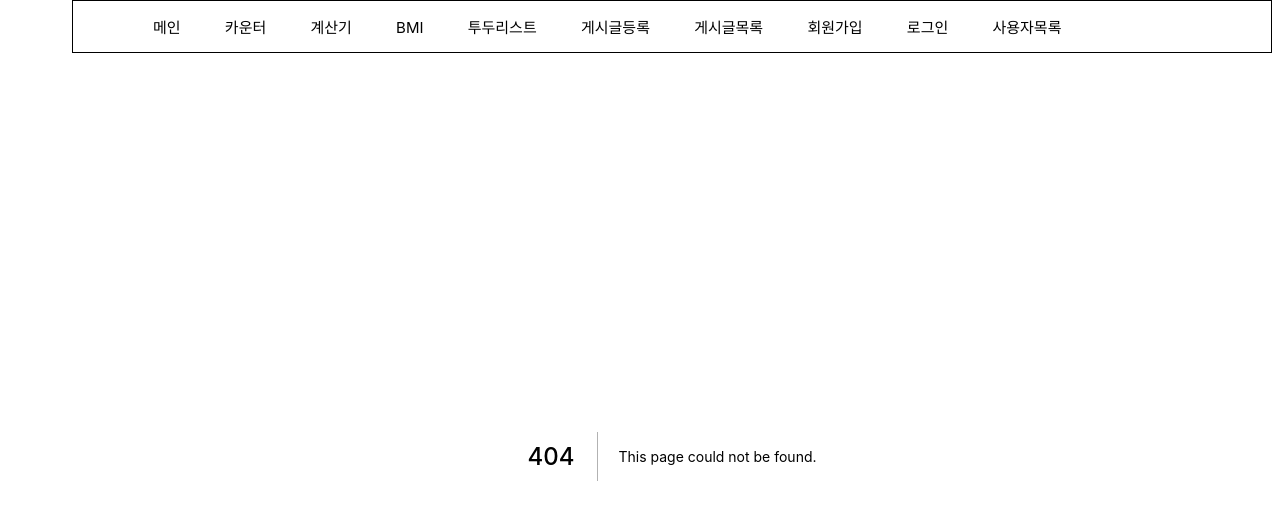
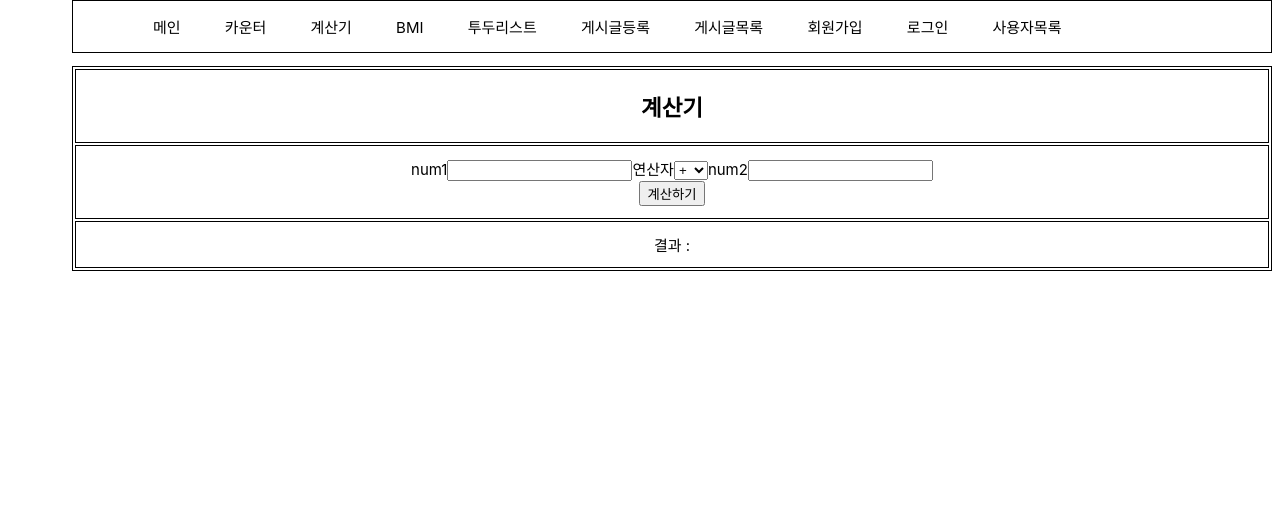
Before and after one commit to aaakch0316/mern-next, a Next.js app: page /calc in a window 1280 px wide. Before the commit this address had no page. Shown: the top 520 px of the page. Built offline with nearby package versions, Linux system fonts and the light colour scheme.

Commit message:
client [+] calculator

```diff
--- /dev/null
+++ b/pages/calc/calc.module.css
@@ -0,0 +1,26 @@
+.table {
+    margin: 10px 0;
+    font-size: 15px;
+    width: 1200px;
+    border: 1px solid black;
+    }
+    .table thead th {
+      background-color: white;
+      color: black;
+      text-align: center;
+      font-weight: bold;
+      height: 20px;
+      border: 1px solid black;
+    }
+
+    .table td {
+      padding: 12px 15px;
+      border: 1px solid black;
+      text-align: center;
+    }
+    .table tbody tr {
+      border: 1px solid black;
+    }
+    .table tbody tr:last-of-type {
+      border: 1px solid black;
+    }
--- /dev/null
+++ b/pages/calc/index.js
@@ -0,0 +1,69 @@
+import React, {useState} from 'react'
+import tableStyles from './calc.module.css'
+
+
+export default function Calculator() {
+    const [inputs, setInputs] = useState({opcode: "+"})
+    const [result, setResult] = useState(``)
+    const { num1, num2, opcode} = inputs                 // 구조분해
+
+    const onChange = (e) => {
+        e.preventDefault()
+        const { value, name } = e.target   // key 값으로 받는다.
+        setInputs({                        // 오버라딩
+            ...inputs,                     // 스프레드 연산자. 넣으면 오버로딩 되서 다 살아있다.  ... 빼면 오버라이딩 되서 이전꺼 지워진다.
+            [name]: value
+        })
+    }
+
+    const onClick = async (e) => {
+        e.preventDefault()
+        switch (opcode){  // 이러한 알고리즘 들이 중요하다.
+            case "+" :
+                return setResult(Number(num1) + Number(num2))
+            case "-" :
+                return setResult(Number(num1) - Number(num2))
+            case "*" :
+                return setResult(Number(num1) * Number(num2))
+            case "/" :
+                return setResult(Number(num1) / Number(num2))
+            case "%" :
+                return setResult(Number(num1) % Number(num2))
+            default :
+                console.log("Default")
+        }
+    }
+
+    return (
+    <form >
+        <table className={tableStyles.table}>
+            <thead>
+                <tr>
+                    <th><h2>계산기</h2></th>
+                </tr>
+            </thead>
+            <tbody>
+        <tr >
+        <td>
+            <label htmlFor="">num1</label>
+            <input name="num1" type="text" onChange={onChange} />
+
+            <label htmlFor="">연산자</label>
+            <select name="opcode" onChange={onChange} >
+                <option value="+">+</option>
+                <option value="-">-</option>
+                <option value="*">*</option>
+                <option value="/">/</option>
+                <option value="%">%</option>
+            </select>
+
+            <label htmlFor="">num2</label>
+            <input name="num2" type="text" onChange={onChange} /><br />
+
+            <button onClick={onClick}>계산하기</button></td>
+            </tr>
+            <tr><td>결과 : {result}</td></tr>
+                </tbody>
+            </table>
+        </form>)
+}
--- a/pages/common/Nav/Nav.js
+++ b/pages/common/Nav/Nav.js
@@ -7,7 +7,7 @@ export default function Nav(){
       <ul>
         <li className={styles.li}> <Link href='/'>메인</Link> </li>
         <li className={styles.li}> <Link href='/counter'>카운터</Link> </li>
-        <li className={styles.li}> <Link href='/basic/calc'>계산기</Link> </li>
+        <li className={styles.li}> <Link href='/calc'>계산기</Link> </li>
         <li className={styles.li}> <Link href='/basic/bmi'>BMI</Link> </li>
         <li className={styles.li}> <Link href='/todo/todo'>투두리스트</Link> </li>
         <li className={styles.li}> <Link href='/board/board'>게시글등록</Link> </li>
```
